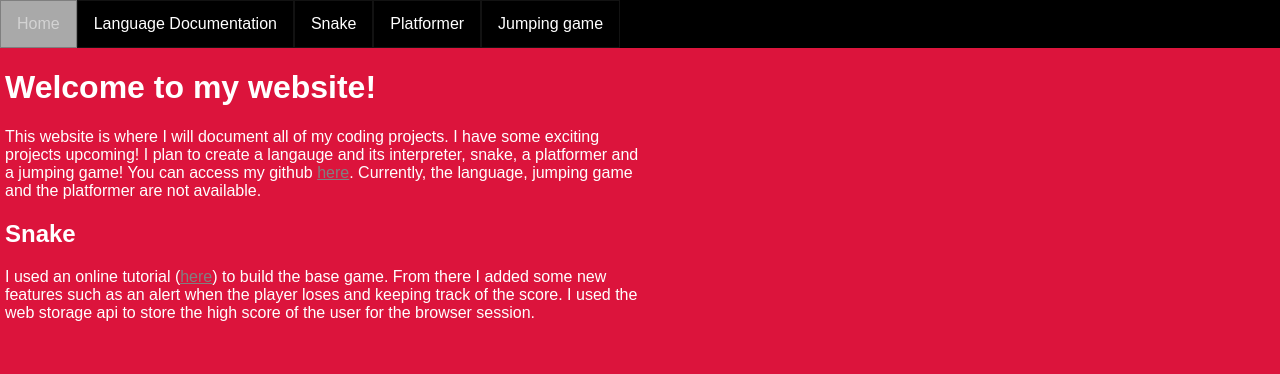
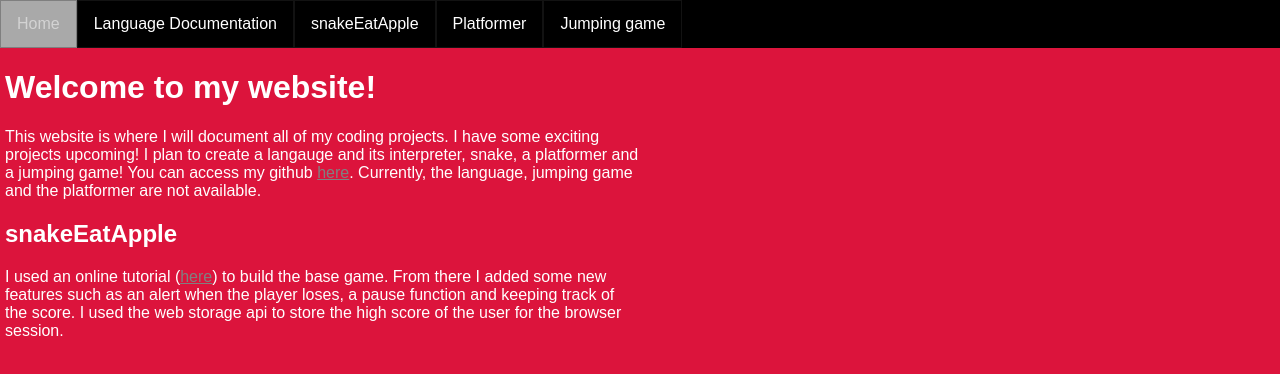
Before and after one commit to JBruh333/JBruh333.github.io, a plain HTML site: page index.html in a window 1280 px wide. Drawn offline with Linux system fonts and the light colour scheme.

Commit message:
Updated names and navbar links

```diff
--- a/index.html
+++ b/index.html
@@ -13,7 +13,7 @@
                 <ul>
                     <li><a href="https://jbruh333.github.io/">Home</a></li>
                     <li><a href="https://jbruh333.github.io/">Language Documentation</a></li>
-                    <li><a href="https://jbruh333.github.io/snake/">Snake</a></li>
+                    <li><a href="https://jbruh333.github.io/snakeEatApple/">snakeEatApple</a></li>
                     <li><a href="https://jbruh333.github.io/">Platformer</a></li>
                     <li><a href="https://jbruh333.github.io/">Jumping game</a></li>
                 </ul>
@@ -25,9 +25,9 @@
         You can access my github <a href="https://github.com/JBruh333">here</a>.
         Currently, the language, jumping game and the platformer are not available.
     </p>
-    <h2>Snake</h2>
+    <h2>snakeEatApple</h2>
     <p>I used an online tutorial (<a href="https://www.youtube.com/watch?v=xGmXxpIj6vs">here</a>) to build the base game.
-    From there I added some new features such as an alert when the player loses and keeping track of the score.
+    From there I added some new features such as an alert when the player loses, a pause function and keeping track of the score.
 I used the web storage api to store the high score of the user for the browser session.</p>
     </body>
 </html>
```
